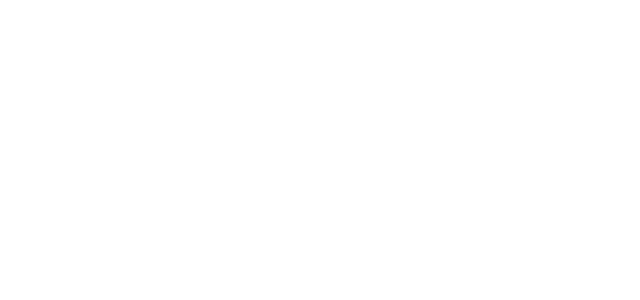
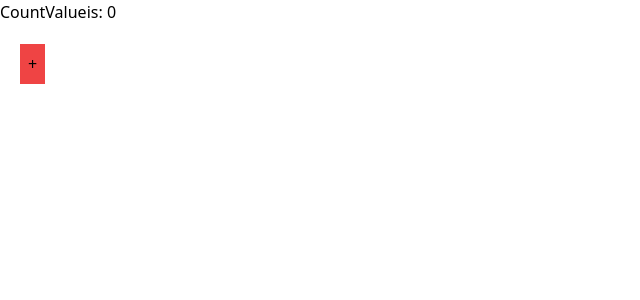
Before and after one commit to Ujjal-ENG/start-learn-react, a React (Create React App) app: page / in a window 1280 px wide. Shown: the top 300 px of the page, without its empty margins (0-640 px from the left). Built offline with nearby package versions, Linux system fonts and the light colour scheme.

Commit message:
done the state for class components

```diff
--- a/src/App.js
+++ b/src/App.js
@@ -1,7 +1,12 @@
 import React from 'react';
+import State from './components/State';
 
 const App = () => {
-    return <></>;
+    return (
+        <>
+            <State />
+        </>
+    );
 };
 
 export default App;
--- /dev/null
+++ b/src/components/State.js
@@ -0,0 +1,26 @@
+import React, { Component } from 'react';
+
+export default class State extends Component {
+    constructor(props) {
+        super(props);
+
+        this.state = {
+            count: 0
+        };
+    }
+    increment = () => {
+        this.setState({
+            count: this.state.count + 1
+        });
+    };
+    render() {
+        return (
+            <div>
+                <h1> CountValueis: {this.state.count}</h1>
+                <button className="p-2 m-5 bg-red-500 cursor-pointer" type="button" onClick={this.increment}>
+                    +
+                </button>
+            </div>
+        );
+    }
+}
--- a/tailwind.config.js
+++ b/tailwind.config.js
@@ -1,10 +1,8 @@
 /** @type {import('tailwindcss').Config} */
 module.exports = {
-  content: [
-    "./src/**/*.{js,jsx,ts,tsx}",
-  ],
-  theme: {
-    extend: {},
-  },
-  plugins: [],
-}
+    content: ['./src/**/*.{js,jsx,ts,tsx}'],
+    theme: {
+        extend: {}
+    },
+    plugins: []
+};
```
